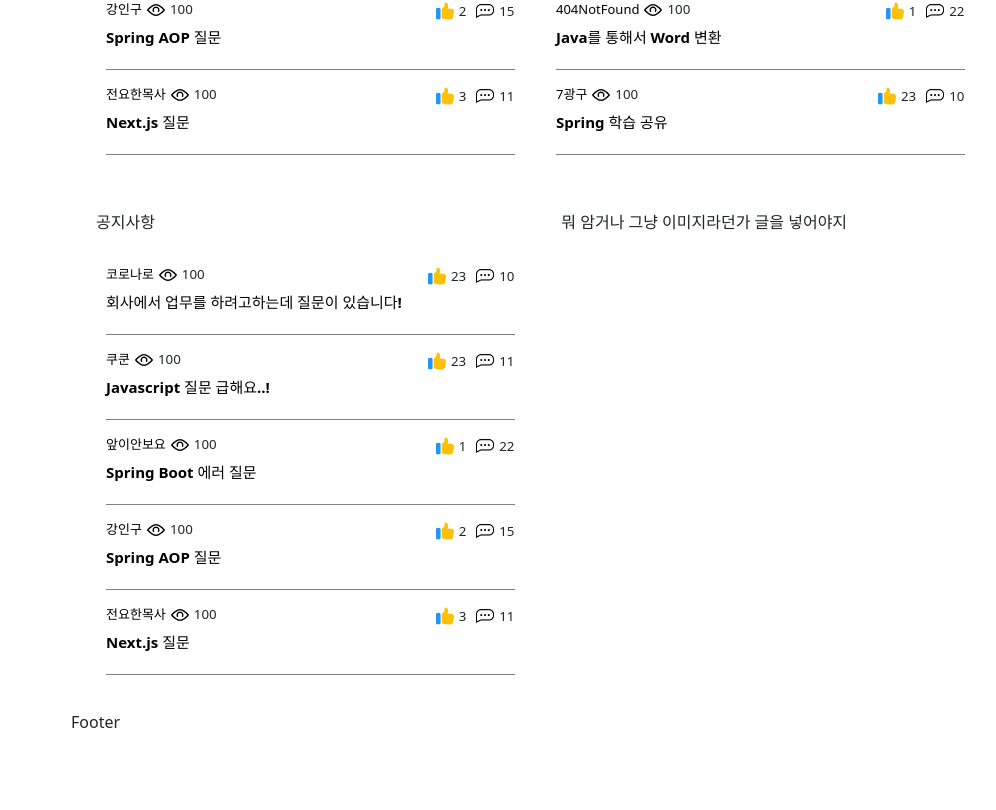
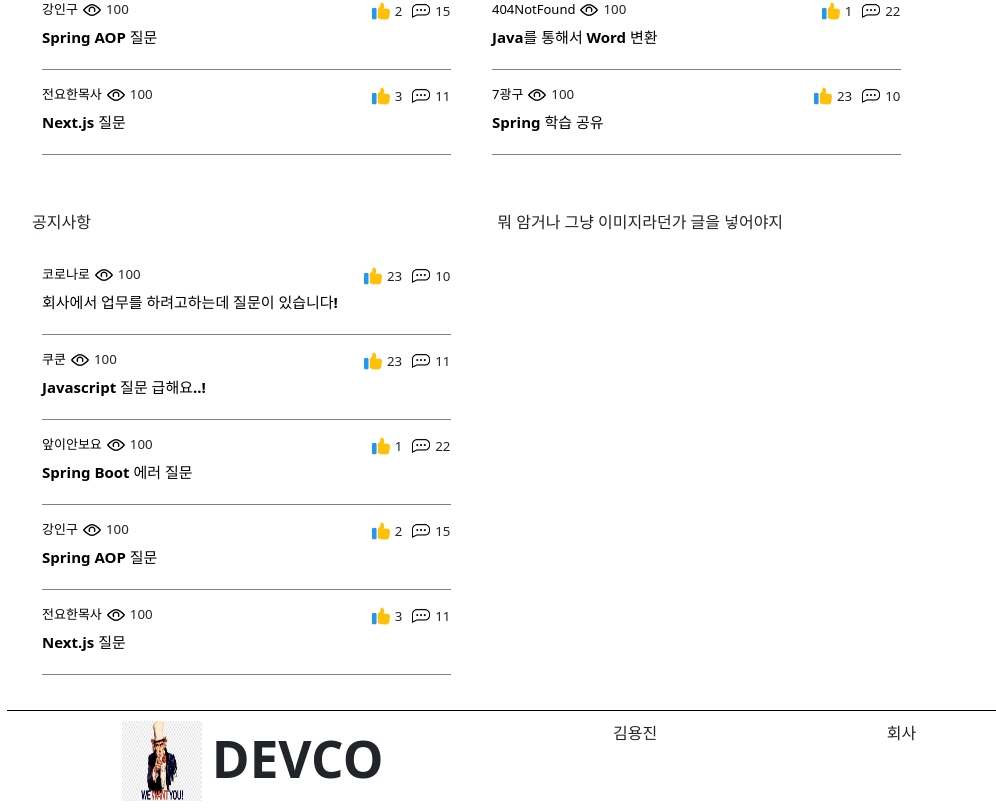
Before and after one commit to YongJinKim4827/DevCo, a React (Vite) app in the folder front-end/: page / in a window 1280 px wide. Shown: the part 979-1789 px from the top of the page, without its empty margins (121-1117 px from the left). Before the commit the page ends 1713 px from the top, so only its background shows below. Built offline with nearby package versions, Linux system fonts and the light colour scheme; a small style sheet from the web is missing.

Commit message:
Footer 영역 분할

```diff
--- a/front-end/src/common/Footer.jsx
+++ b/front-end/src/common/Footer.jsx
@@ -1,8 +1,28 @@
 import React from 'react'
+import logoImg from '../assets/img/uncle-sam.png';
 
 const Footer = () => {
   return (
-    <div>Footer</div>
+    <div style={{height : "100px", borderTop : '1px solid black', display : "flex", justifyContent:"center", flex : "0.1"}}>
+      <div style={{display : "flex", justifyContent:"space-around", width : "80vw", maxWidth : "1500px", marginTop : "10px"}}>
+        <div>
+          <div className='div-header-logo'>
+            <img src={logoImg}
+                            style={{width : "80px", height : "80px", marginBottom : "3px"}}
+            />
+            <div style={{display : "inline", alignSelf : "center", marginLeft : "10px"}}>
+              <h1 style={{fontWeight : "bold"}}>DEVCO</h1>
+            </div>
+          </div>
+        </div>
+        <div>
+          <span>김용진</span>
+        </div>
+        <div>
+          회사
+        </div>
+      </div>
+    </div>
   )
 }
 
```
